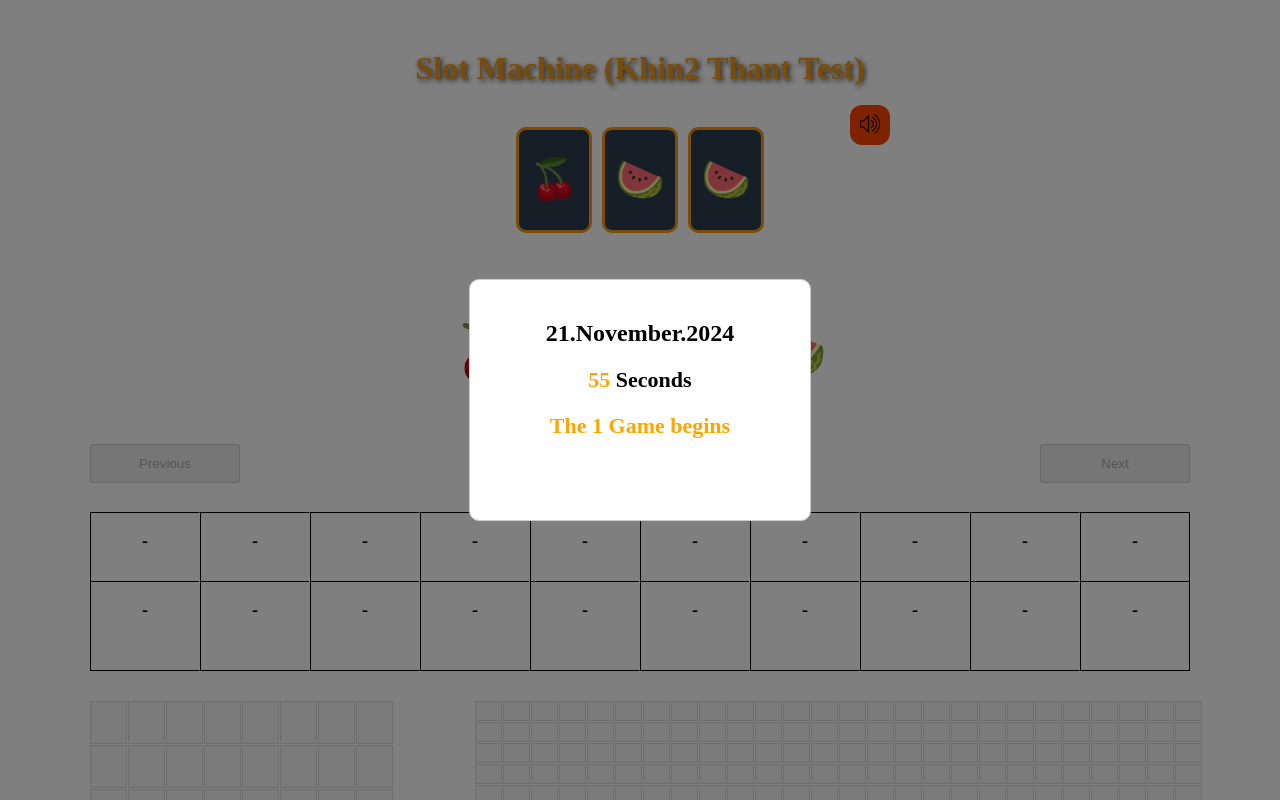
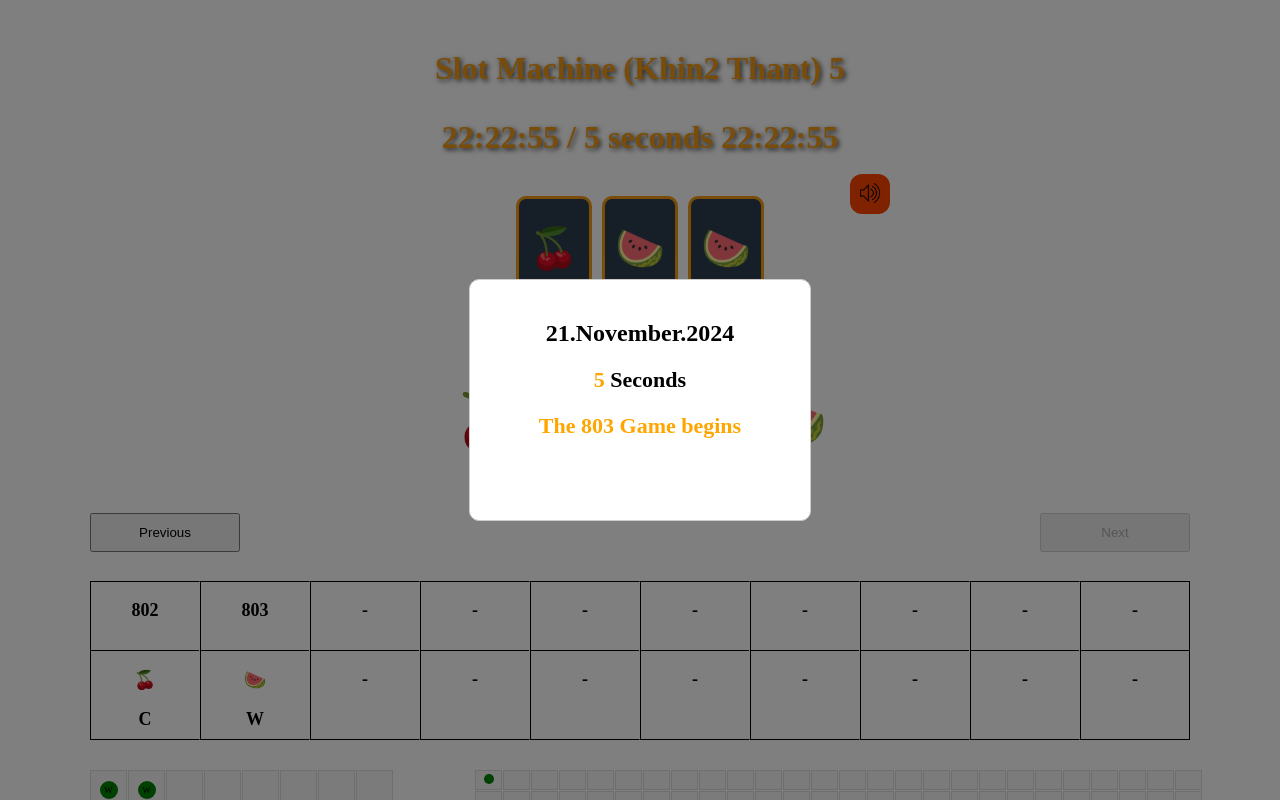
Before and after one commit to MiZaNaKa/vite-slot-game, a React (Vite) app: page / in a window 1280 px wide. Shown: the top 800 px of the page. Built offline with nearby package versions, Linux system fonts and the light colour scheme.

Commit message:
final check

```diff
--- a/src/App.tsx
+++ b/src/App.tsx
@@ -1,4 +1,4 @@
-import { useState, useRef, useEffect } from 'react';
+import { useState, useRef, useEffect,  } from 'react';
 import styled from 'styled-components';
 import Table from "./table"
 import TableColumns from './TableColumn';
@@ -12,15 +12,37 @@ import Loud from "./img/loud.png"
 import "./App.css";
 
 const symbols: string[] = ['🍒', '🍉', ];
+// const table2No = 390;
+// const rows = 15;
 
+
+
+const groupArray = (array: string[]): string[][] => {
+  if (array.length === 0) return [];
+
+  const result: string[][] = [];
+  let currentGroup: string[] = [array[0]];
+
+  for (let i = 1; i < array.length; i++) {
+    if (array[i] === array[i - 1]) {
+      currentGroup.push(array[i]);
+    } else {
+      result.push(currentGroup);
+      currentGroup = [array[i]];
+    }
+  }
+
+  result.push(currentGroup);
+  return result;
+};
 
 
 const SlotMachine = () => {
   const [spinning, setSpinning] = useState(false);
-
+  // const [isActive, setActive] = useState(false);
   const spinAudioRef = useRef<HTMLAudioElement | null>(null);
   const [modalIsOpen, setIsOpen] = useState(false);
-  const [timer, setTimer] = useState(60);
+  const [timer, setTimer] = useState(52);
   const [total, setTotal] = useState(10);
   const [matchingSymbol, setMatchingSymbol] = useState("");
   // const [totalList, setTotalList] = useState<string[]>([]);
@@ -32,9 +54,80 @@ const SlotMachine = () => {
   const [allList, setAllList] = useState<string[]>([]);
   const [nestedArray, setNestedArray] = useState<string[][]>([]);
 
+  const [count, setCount] = useState(0);
+
+  const [finishedLoop, setFinishedLoop] = useState(false);
+  // const [action, setAction] = useState(false);
+
+  const [secondsLeft, setSecondsLeft] = useState(0);
+  const [secondsLeft1, setSecondsLeft1] = useState(0);
+  const [readySecondsLeft, setReadySecondsLeft] = useState(false);
+  const [koreaTime, setKoreaTime] = useState<string>("");
+
+   //table
+   const [currentPageTable1, setCurrentPageTable1] = useState(1);
+   const [currentPageTable2, setCurrentPageTable2] = useState(1);
+
+  //pagination
+
+  // const [itemsPerPage, setItemsPerPage] = useState(10);
+  // const [totalPages, setTotalPages] = useState(0);
+  // const [currentData, setCurrentData] =  useState<string[]>([]);
+
+  //lefttime
+
+
+
+  //Korea Time
+  const [koreaRealTime, setKoreaRealTime] = useState<string>("");
+  const [remainingSeconds, setRemainingSeconds] = useState<number>(0);
+
+
+
+  const [currentPage, setCurrentPage] = useState(1);
+
+  const isWithinTimeRange=false
+  const spinAgain=true
+
+  const data = allList || [];
+  const itemsPerPage = 10;
+  const totalPages = Math.ceil(data.length / itemsPerPage);
+  const currentData = data.slice(
+    (currentPage - 1) * itemsPerPage,
+    currentPage * itemsPerPage
+  );
+
+
+  useEffect(() => {
+    if (currentData.length > 0  && currentPage === totalPages) {
+      setTotalCountM((data.length - currentData.length)+1);
+      setTotalCount((data.length - currentData.length)+1);
+    }
+  }, [currentData, data]);
+
+
+
+
+  const itemsPerPageTable1 = 66;
+  // const totalPagesTable1 = Math.ceil(data.length / itemsPerPageTable1);
+  const Table1 = data.slice(
+    (currentPageTable1 - 1) * itemsPerPageTable1,
+    currentPageTable1 * itemsPerPageTable1
+  );
+
+  const itemsPerPageTable2 = 24;
+  // const totalPagesTable2 = Math.ceil(nestedArray.length / itemsPerPageTable1);
+  const Table2R = nestedArray.slice(
+    (currentPageTable2 - 1) * itemsPerPageTable2,
+    currentPageTable2 * itemsPerPageTable2
+  );
+
+
+
+
   const number = 10;
   const range = Array.from({ length: number }, (_, i) => i + 1);
-
+  // const number1 = 60;
   const [isMuted, setIsMuted] = useState(false);
   const [result, setResult] = useState([
     symbols[Math.floor(Math.random() * symbols.length)],
@@ -42,21 +135,8 @@ const SlotMachine = () => {
     symbols[Math.floor(Math.random() * symbols.length)],
   ]);
   const winAudioRef = useRef<HTMLAudioElement | null>(null);
-  const [currentPage, setCurrentPage] = useState(1);
+
   let tempArray: string[] = [];
-  const data = allList
-  const itemsPerPage = 10;
-  const totalPages = Math.ceil(data.length / itemsPerPage);
-  const currentData = data.slice(
-    (currentPage - 1) * itemsPerPage,
-    currentPage * itemsPerPage
-  );
-
-  const isWithinTimeRange=false
-  const spinAgain=true
-
-  // const [isWithinTimeRange, setIsWithinTimeRange] = useState(false);
-  // const [spinAgain, setSpinAgain] = useState(true);
 
   const toggleMute = () => {
     if (spinAudioRef.current) {
@@ -66,9 +146,210 @@ const SlotMachine = () => {
   };
 
   useEffect(() => {
+    const calculateCount = () => {
+      const koreaTime = new Date().toLocaleString("en-US", { timeZone: "Asia/Seoul" });
+      const now = new Date(koreaTime);
+      const currentHour = now.getHours();
+      const currentMinute = now.getMinutes();
+      const totalMinutesToday = currentHour * 60 + currentMinute;
+      const startMinutes = 9 * 60;
+
+      let count = 0;
+      if (totalMinutesToday >= startMinutes) {
+        count = totalMinutesToday - startMinutes;
+      } else {
+        count = 1440 - (startMinutes - totalMinutesToday);
+      }
+      setCount(count);
+    };
+    calculateCount();
+    const executeLoop = () => {
+        if (count > 0) {
+          const tempAllList = [];
+          for (let i = 0; i < count; i++) {
+            const randomValue = chooseRandom();
+            tempAllList.push(randomValue);
+          }
+          // localStorage.removeItem('allList');
+          // var total=[]
+          const localStorageAllList = localStorage.getItem("allList");
+
+          if(localStorageAllList){
+            var convertJson=JSON.parse(localStorageAllList)
+            var minus=tempAllList.length-convertJson.length
+
+            if(minus>0){
+              const updatedTotal = tempAllList.slice(-minus)
+              if(updatedTotal.length>0){
+                const mergedArray = [...convertJson, ...updatedTotal];
+                localStorage.removeItem('allList');
+                localStorage.setItem("allList", JSON.stringify(mergedArray));
+                setAllList(mergedArray);
+                const nestedArray = groupArray(mergedArray);
+                setNestedArray(nestedArray)
+              }
+              else{
+                setAllList(convertJson);
+                const nestedArray = groupArray(convertJson);
+                setNestedArray(nestedArray)
+              }
+            }
+            else{
+              setAllList(convertJson);
+              const nestedArray = groupArray(convertJson);
+              setNestedArray(nestedArray)
+            }
+
+          }
+          else{
+            localStorage.setItem("allList", JSON.stringify(tempAllList));
+            setAllList(tempAllList);
+            const nestedArray = groupArray(tempAllList);
+            setNestedArray(nestedArray)
+          }
+
+
+
+          // const dividend = count;
+          // const divisor = 10;
+          // const result = Math.floor(dividend / divisor);
+
+          const totalPages = Math.ceil(allList.length / itemsPerPage);
+          const totalPagesTable1 = Math.ceil(allList.length / itemsPerPageTable1);
+          const totalPagesTable2 = Math.ceil(nestedArray.length / itemsPerPageTable2);
+
+          setCurrentPage(totalPages);
+          setCurrentPageTable1(totalPagesTable1)
+          setCurrentPageTable2(totalPagesTable2)
+          // setTotalPages(totalPages);
+
+          // setCurrentData(currentData);
+          setFinishedLoop(true);
+
+        }
+    };
+
+    executeLoop();
+    // const interval = setInterval(calculateCount, 60000);
+    // return () => clearInterval(interval);
+  }, [count,finishedLoop]);
+
+  const chooseRandom = () => {
+    const randomIndex = Math.floor(Math.random() * symbols.length);
+    return symbols[randomIndex];
+  };
+
+
+  // secondsLeft
+   useEffect(() => {
+    const calculateKoreaTimeAndSecondsLeft = () => {
+      const now = new Date();
+      const options: Intl.DateTimeFormatOptions = {
+        timeZone: "Asia/Seoul",
+        hour: "2-digit",
+        minute: "2-digit",
+        second: "2-digit",
+        hour12: false,
+      };
+      const koreaTimeString = new Intl.DateTimeFormat("en-US", options).format(now);
+      setKoreaTime(koreaTimeString);
+      const koreaSeconds = new Date(
+        now.toLocaleString("en-US", { timeZone: "Asia/Seoul" })
+      ).getSeconds();
+      setSecondsLeft(60 - koreaSeconds);
+    };
+    calculateKoreaTimeAndSecondsLeft();
+    const interval = setInterval(calculateKoreaTimeAndSecondsLeft, 1000);
+    return () => clearInterval(interval);
+  }, []);
+
+  useEffect(() => {
+    const calculateKoreaTimeAndSecondsLeft = () => {
+      const now = new Date();
+      const options: Intl.DateTimeFormatOptions = {
+        timeZone: "Asia/Seoul",
+        hour: "2-digit",
+        minute: "2-digit",
+        second: "2-digit",
+        hour12: false,
+      };
+      const koreaTimeString = new Intl.DateTimeFormat("en-US", options).format(now);
+      setKoreaTime(koreaTimeString);
+      const koreaSeconds = new Date(
+        now.toLocaleString("en-US", { timeZone: "Asia/Seoul" })
+      ).getSeconds();
+      setSecondsLeft1(60 - koreaSeconds);
+    };
+
+    calculateKoreaTimeAndSecondsLeft();
+    // if(secondsLeft1>0){
+    //   if(secondsLeft1>3){
+    //     setTimer(secondsLeft1-3);
+    //   }
+    //   else{
+    //     setTimer(0);
+    //   }
+    // }
+    // else{
+    //   setTimer(52)
+    // }
+
+    if(secondsLeft1>0){
+      setTimer(secondsLeft1);
+    }
+    else{
+      setTimer(52)
+    }
+
+  }, [finishedLoop,readySecondsLeft]);
+
+  useEffect(() => {
+    const hellokitty = ['a', 'b', 'c', 'd', 'e'];
+    localStorage.setItem("hellokitty1", JSON.stringify(hellokitty));
+    const hellokittyResult = localStorage.getItem("hellokitty1");
+    if (hellokittyResult) {
+      const myo = JSON.parse(hellokittyResult);
+      console.log(myo);
+      console.log(myo);
+    }
+  }, [allList]);
+
+  //KOREA TIME
+  useEffect(() => {
+    const updateTime = () => {
+      const koreaTime = new Date().toLocaleTimeString("en-US", {
+        timeZone: "Asia/Seoul",
+        hour12: false,
+      });
+      setKoreaRealTime(koreaTime);
+    };
+
+    updateTime();
+    const timer22 = setInterval(updateTime, 1000);
+
+    return () => clearInterval(timer22);
+  }, []);
+
+
+
+  useEffect(() => {
+    const calculateRemainingSeconds = () => {
+      const now = new Date();
+      const currentSeconds = now.getSeconds();
+      const leftSeconds = 60 - currentSeconds;
+      setRemainingSeconds(leftSeconds);
+    };
+
+    calculateRemainingSeconds();
+    const timer1 = setInterval(calculateRemainingSeconds, 1000);
+
+    return () => clearInterval(timer1);
+  }, []);
+
+  useEffect(() => {
     if (spinAudioRef.current) {
       spinAudioRef.current.addEventListener('canplaythrough', () => {
-
+        console.log('Audio is ready to play');
       });
       spinAudioRef.current.load();
     }
@@ -88,6 +369,7 @@ const SlotMachine = () => {
     };
 
     const resetState = () => {
+      localStorage.removeItem('allList');
       window.location.reload();
     };
 
@@ -109,17 +391,17 @@ const SlotMachine = () => {
     };
 
     const timeUntilNextReset = calculateNextReset();
-    const timer = setTimeout(() => {
+    const timerKorea = setTimeout(() => {
       resetState();
     }, timeUntilNextReset);
 
-    const interval = setInterval(() => {
+    const intervalKorea = setInterval(() => {
       resetState();
     }, 24 * 60 * 60 * 1000);
 
     return () => {
-      clearTimeout(timer);
-      clearInterval(interval);
+      clearTimeout(timerKorea);
+      clearInterval(intervalKorea);
     };
   }, []);
 
@@ -144,6 +426,17 @@ const SlotMachine = () => {
   }, []);
 
   const spinReels = () => {
+    if(currentData.length===10){
+      setCurrentPage(currentPage+1)
+    }
+
+    if(Table1.length===itemsPerPageTable1){
+      setCurrentPageTable1(currentPageTable1+1)
+    }
+
+    if(Table2R.length===itemsPerPageTable2){
+      setCurrentPageTable2(currentPageTable2+1)
+    }
 
     if(total===0){
       setCurrentPage(currentPage+1)
@@ -161,7 +454,7 @@ const SlotMachine = () => {
       spinAudioRef.current.currentTime = 0;
       spinAudioRef.current.src = '/sounds/slot-spin.mp3';
       spinAudioRef.current.load();
-
+      // Try to play audio and catch any errors if they occur
       try {
         spinAudioRef.current.play();
       } catch (error) {
@@ -209,16 +502,17 @@ const SlotMachine = () => {
           tempArray.push(symbol1);
           setNestedArray((prev) => [...prev, tempArray]);
         }
-        console.log(nestedArray);
 
         setMatchingSymbol(symbol1);
         setShowSymbols(symbol1);
         // setTotalList(prevList => [...prevList,symbol1]);
         setAllList(prevList => [...prevList,symbol1])
         setTotalCountM(totalCountM+1)
+        localStorage.setItem("allList", JSON.stringify(allList));
+      }
 
-      }
-      setTimer(60);
+      setTimer(52)
+      // setSecondsLeft(0)
       setShowTimer(3)
       setSpinning(false);
       if(total>=0){
@@ -238,11 +532,13 @@ const SlotMachine = () => {
     }, 2000);
   };
 
+  useEffect(() => {
 
-  useEffect(() => {
-    openModal()
+    if(!modalIsOpen){
+      openModal()
+    }
+
     if(showSymbols){
-
       let countdown2: number;
       if (modalIsOpen && showTimer > 0) {
         countdown2 = window.setInterval(() => {
@@ -254,7 +550,8 @@ const SlotMachine = () => {
         // closeModal();
         // spinReels()
         setShowSymbols("")
-        setTimer(60);
+        // setTimer(52);
+        setTimer(secondsLeft);
         let countdown: number;
         if (modalIsOpen && timer > 0) {
           countdown = window.setInterval(() => {
@@ -275,6 +572,9 @@ const SlotMachine = () => {
     }
     else{
       // alert("hello1")
+      if(!readySecondsLeft){
+        setReadySecondsLeft(true)
+      }
       let countdown: number;
       if (modalIsOpen && timer > 0) {
         countdown = window.setInterval(() => {
@@ -283,23 +583,21 @@ const SlotMachine = () => {
       } else if (timer === 0) {
         closeModal();
         spinReels();
-        // setTimer(60);
+        // setTimer(52);
         // setShowTimer(3)
       }
       return () => {
         clearInterval(countdown);
       };
     }
-
-  }, [modalIsOpen, timer,showTimer]);
+  }, [modalIsOpen, timer,showTimer,finishedLoop]);
 
   const openModal = () => {
 
     setIsOpen(true);
-    // setTimer(60);
+    // setTimer(52);
     // setShowTimer(3)
     // setActive(false);
-
   };
 
   const closeModal = () => {
@@ -308,6 +606,7 @@ const SlotMachine = () => {
   };
 
   const handleNext = () => {
+
     if (currentPage < totalPages) {
       setCurrentPage((prev) => prev + 1);
     }
@@ -315,25 +614,32 @@ const SlotMachine = () => {
   };
 
   const handlePrevious = () => {
+
     if (currentPage > 1) {
       setCurrentPage((prev) => prev - 1);
     }
+
     setTotalCount(totalCount-10)
+    // setAction(true)
   };
 
   return (
     <Wrapper>
-      <Title>Slot Machine (Khin2 Thant Test)</Title>
+      <Title>Slot Machine (Khin2 Thant) {secondsLeft}
+        <p>{koreaRealTime}  /  {remainingSeconds} seconds {koreaTime}</p>
+      </Title>
+
       {/* <button onClick={openModal}>Open Modal</button> */}
       <CustomModal
         isOpen={modalIsOpen}
+        // onRequestClose={closeModal}
         showSymbols={showSymbols}
         // currentDate={currentDate}
         timer={timer}
-
-
-        TotalCount={totalCountM+1}
-        Result={totalCountM}
+        // total={total}
+        // showTimer={showTimer}
+        TotalCount={allList.length+1}
+        Result={allList.length}
       />
 
       <div className='audioBox'>
@@ -345,7 +651,7 @@ const SlotMachine = () => {
       <audio ref={spinAudioRef} src="/sounds/slot-spin.mp3" preload="auto"/>
       <Reels>
         {result.map((symbol, i) => (
-          <Reel key={i} targetSymbol={symbol} spinning={spinning} delay={i * 100} />
+          <Reel key={i}  targetSymbol={symbol} spinning={spinning} delay={i * 100} />
         ))}
       </Reels>
 
@@ -367,10 +673,10 @@ const SlotMachine = () => {
         />
         <div>
           <div className='boxLeft'>
-            <Table allList={allList}/>
+            <Table allList={Table1}/>
           </div>
           <div className='boxRight'>
-            <Table2  nestedArray={nestedArray}/>
+            <Table2  nestedArray={Table2R}/>
           </div>
         </div>
       </div>
```
